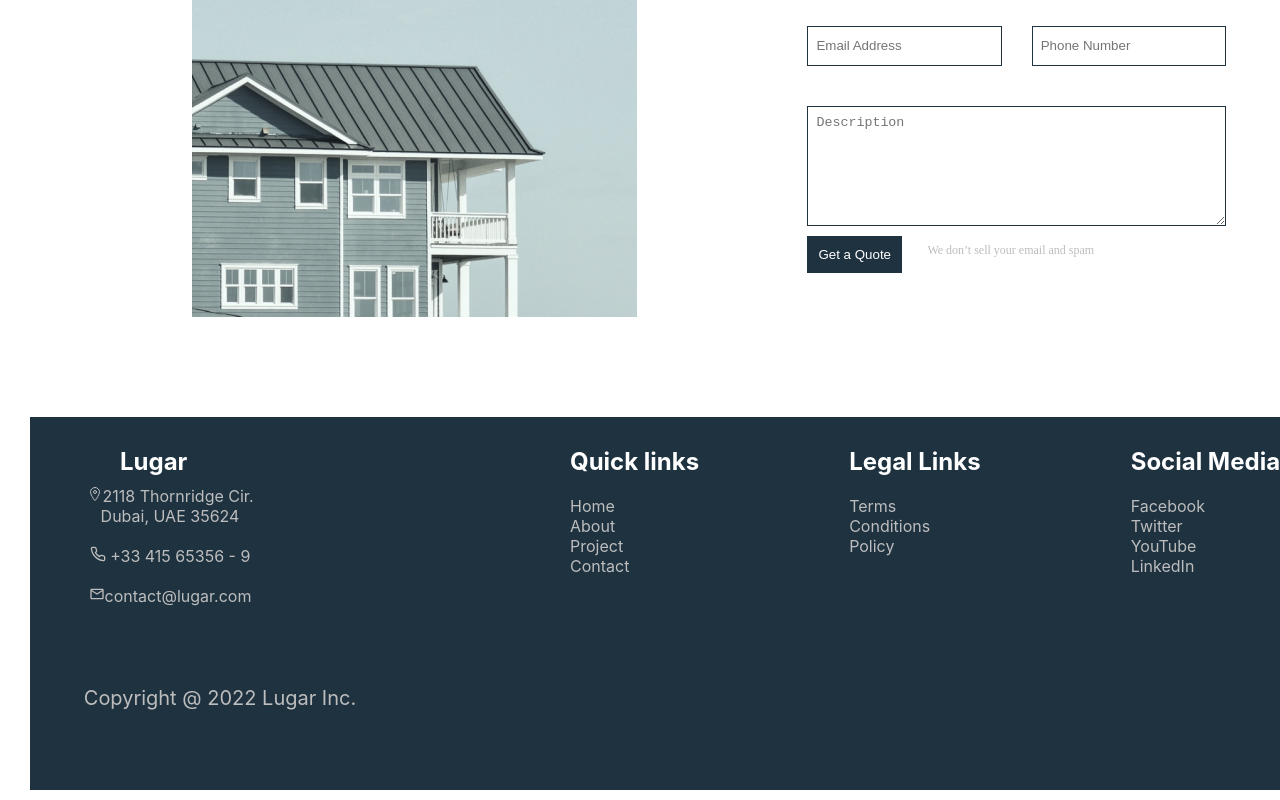
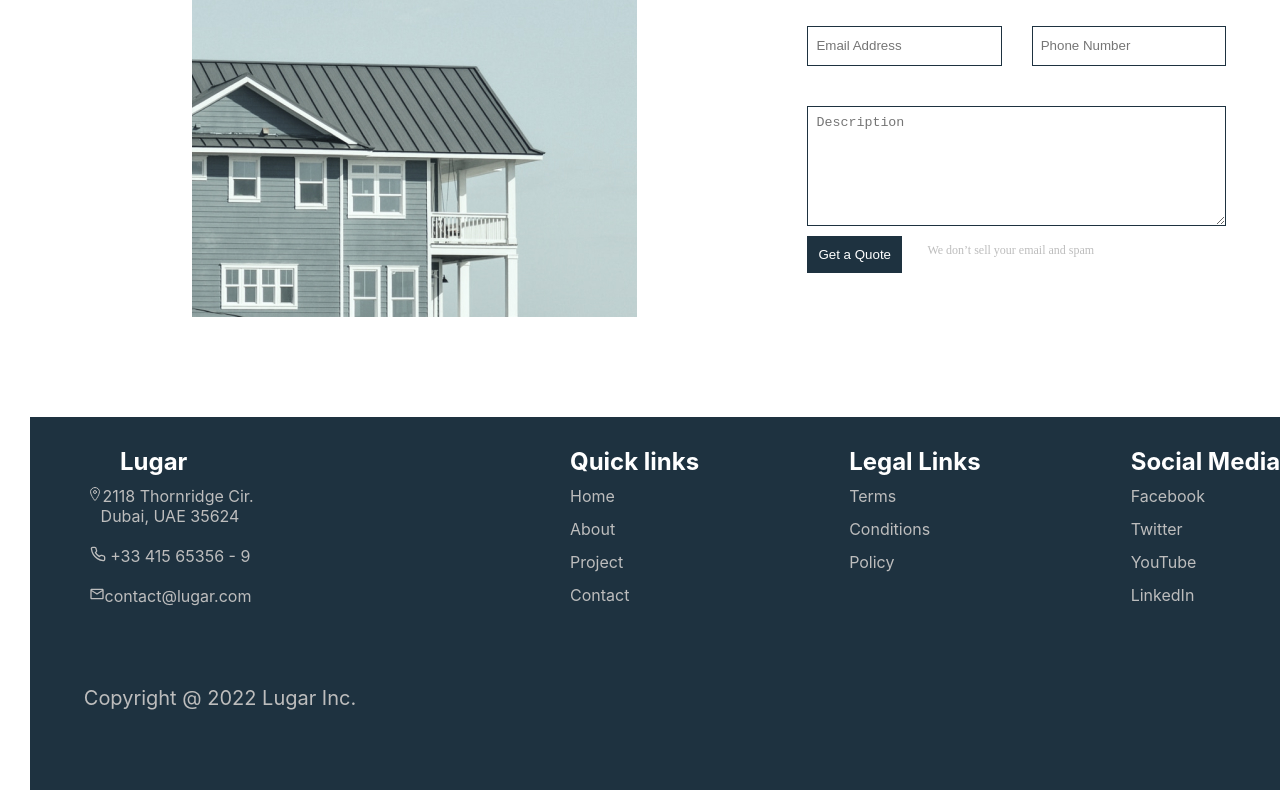
Before and after one commit to abiperumal26/Intern-Project, a React (Create React App) app: page / in a window 1280 px wide. Shown: the part 3188-3988 px from the top of the page. Built offline with nearby package versions, Linux system fonts and the light colour scheme.

Commit message:
alignment Changes

```diff
--- a/public/index.html
+++ b/public/index.html
@@ -24,7 +24,7 @@
       work correctly both with client-side routing and a non-root public URL.
       Learn how to configure a non-root public URL by running `npm run build`.
     -->
-    <title>React App</title>
+    <title>Abinaya Website</title>
   </head>
   <body>
     <noscript>You need to enable JavaScript to run this app.</noscript>
--- a/src/Components/Details.js
+++ b/src/Components/Details.js
@@ -16,13 +16,13 @@ const Details = () => {
                             2118 Thornridge Cir.<br />
                             Dubai, UAE 35624<br /><br />
                             <LuPhone className='phone' />  +33 415 65356 - 9<br /><br />
-                            <MdOutlineEmail />contact@lugar.com
+                            <MdOutlineEmail className='email' />contact@lugar.com
                         </li>
                     </ul>
                 </div>
                 <div className="quick-links-section">
                     <h2>Quick links</h2>
-                    <ul>
+                    <ul className='arrange'>
                         <li>Home</li>
                         <li>About</li>
                         <li>Project</li>
@@ -31,7 +31,7 @@ const Details = () => {
                 </div>
                 <div className="legal-links-section">
                     <h2>Legal Links</h2>
-                    <ul>
+                    <ul className='arrange'>
                         <li>Terms</li>
                         <li>Conditions</li>
                         <li>Policy</li>
@@ -39,7 +39,7 @@ const Details = () => {
                 </div>
                 <div className="social-media-section">
                     <h2>Social Media</h2>
-                    <ul>
+                    <ul className='arrange'>
                         <li>Facebook</li>
                         <li>Twitter</li>
                         <li>YouTube</li>
--- a/src/Css/Details.css
+++ b/src/Css/Details.css
@@ -15,6 +15,7 @@
     max-width: 1000px;
     margin-top: -50px;
     margin-left: 500px;
+
 }
 .quick-links-section,
 .legal-links-section,
@@ -38,6 +39,7 @@ ul {
     list-style-type: none;
     margin: 0px;
     padding: 0px;
+
 }
 li {
     margin-top: 0px;
@@ -48,6 +50,7 @@ li {
 .social-media-section li {
     display: flex;
     flex-direction: row;
+
     color:#BDBDBD;
     margin-left: 150px;
 }
@@ -66,6 +69,16 @@ li {
 .address-section h2{
     margin-left: -300px;
 }
+.quick-links-section .arrange,
+.legal-links-section .arrange,
+.social-media-section .arrange
+{
+    margin-top: -10px;
+   display: flex;
+   flex-direction: column;
+   row-gap: 13px;
+}
+
 @media (max-width: 768px) {
     .container {
         margin: 10px 5px;
```
